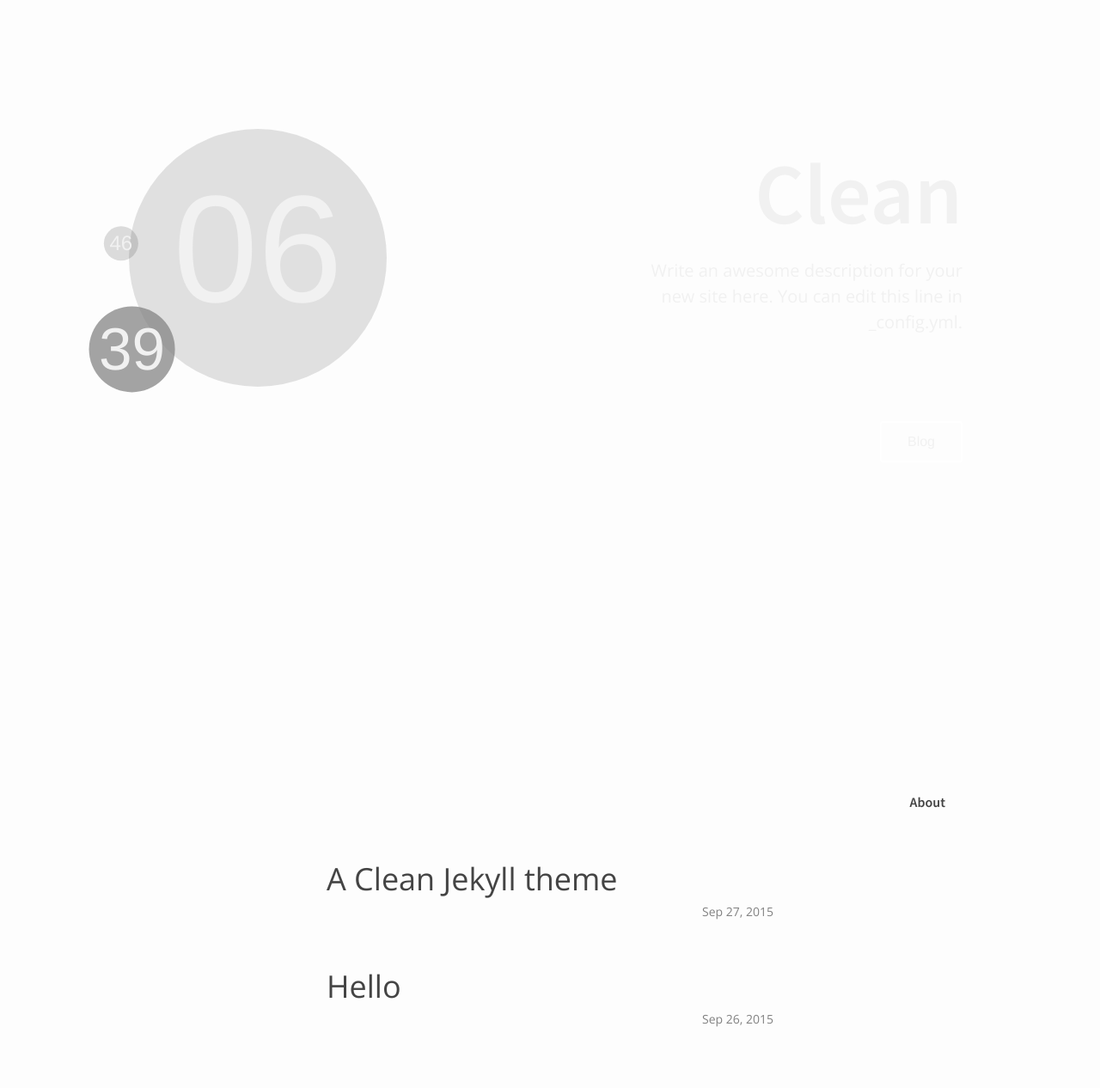
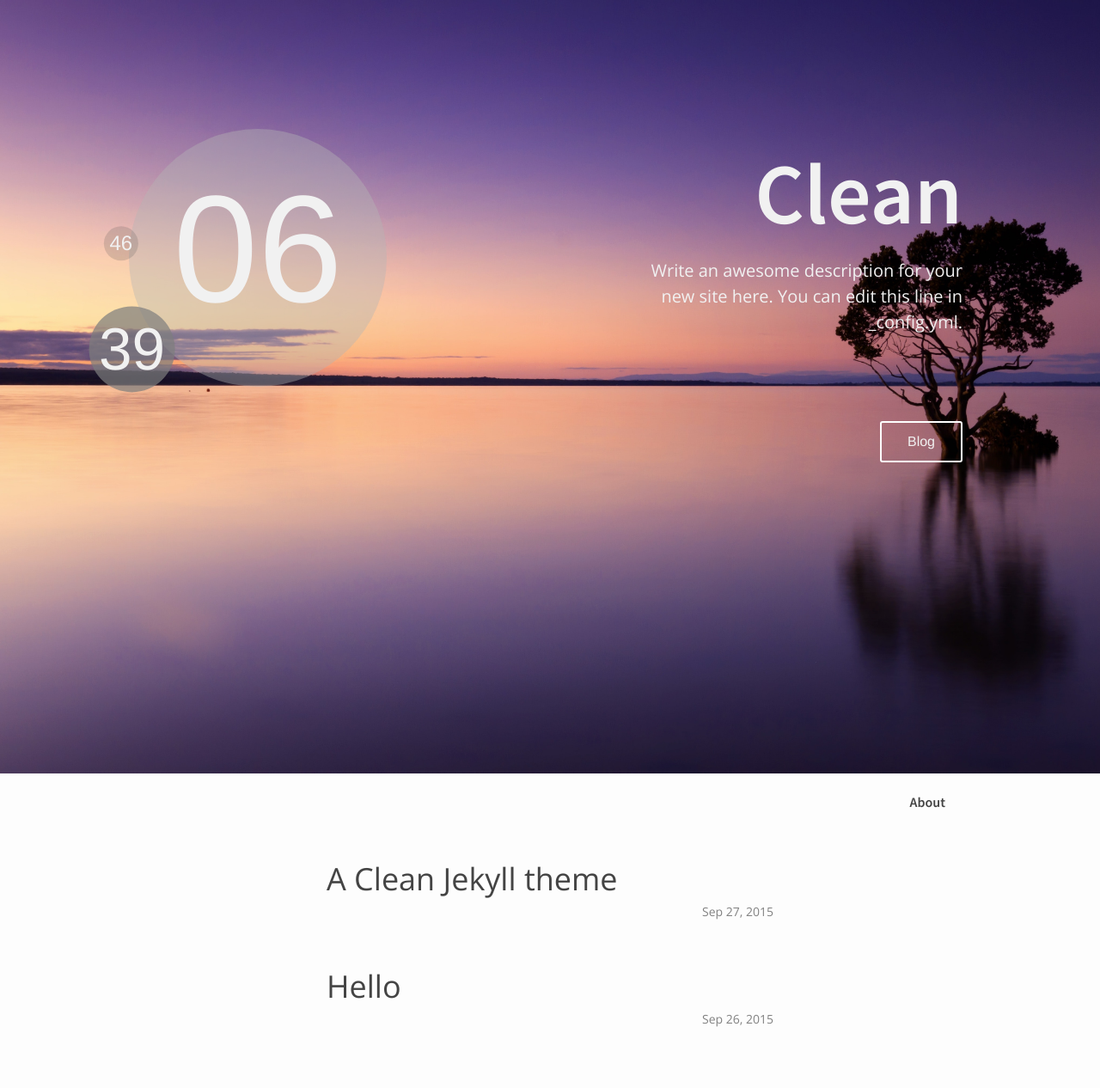
Before and after one commit to ekidando/KidandoEmma, a Jekyll site: the page index.html, which Jekyll copies as it is, in a window 1280 px wide. Shown: the whole page at 86% size. Built offline with Jekyll 4.4.1, drawn with Linux system fonts in a browser that asks for light colours.

Commit message:
Update main.css

```diff
--- a/css/main.css
+++ b/css/main.css
@@ -284,7 +284,7 @@ code {
 .cover {
   color: #f1f1f1;
   height: 100%;
-  background: url("images/1.jpg") no-repeat center center fixed;
+  background: url("../images/1.jpg") no-repeat center center fixed;
   -webkit-background-size: cover;
   -moz-background-size: cover;
   -o-background-size: cover;
```
